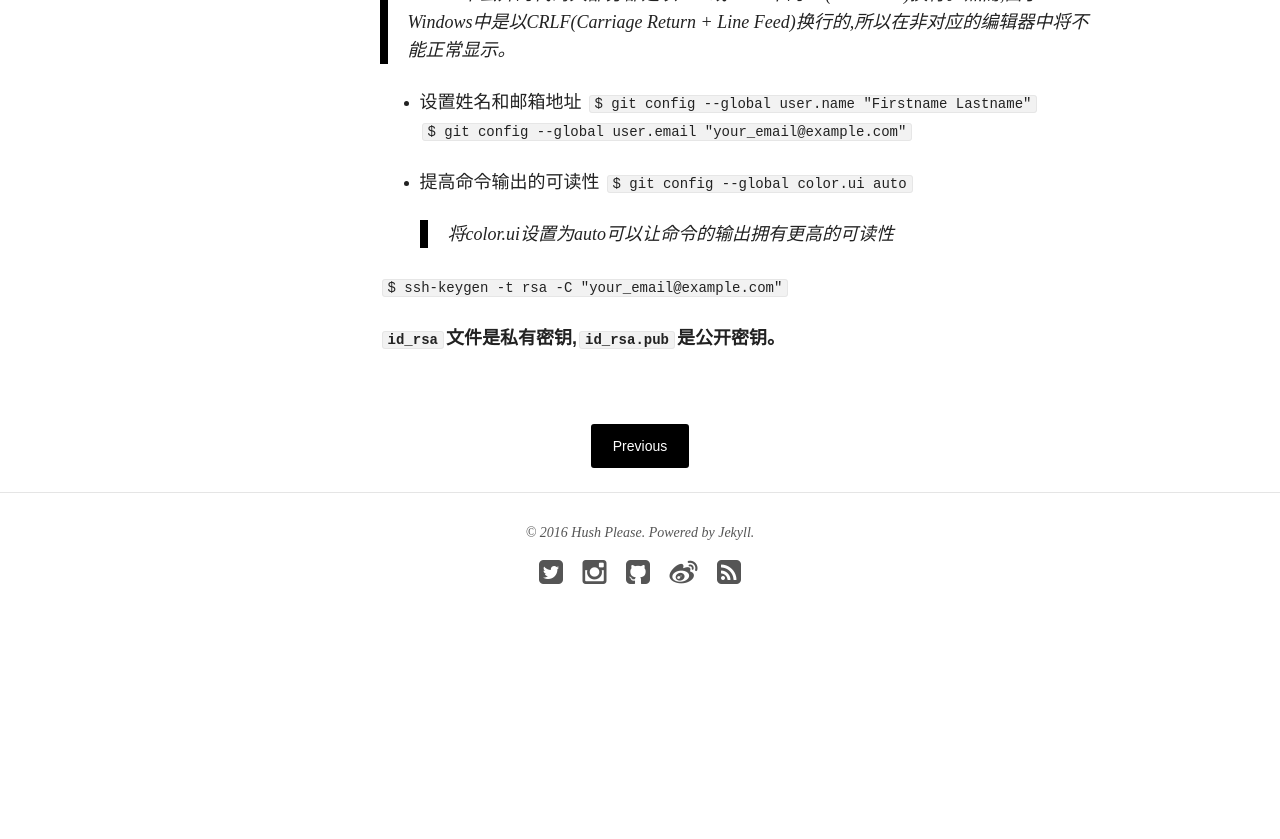
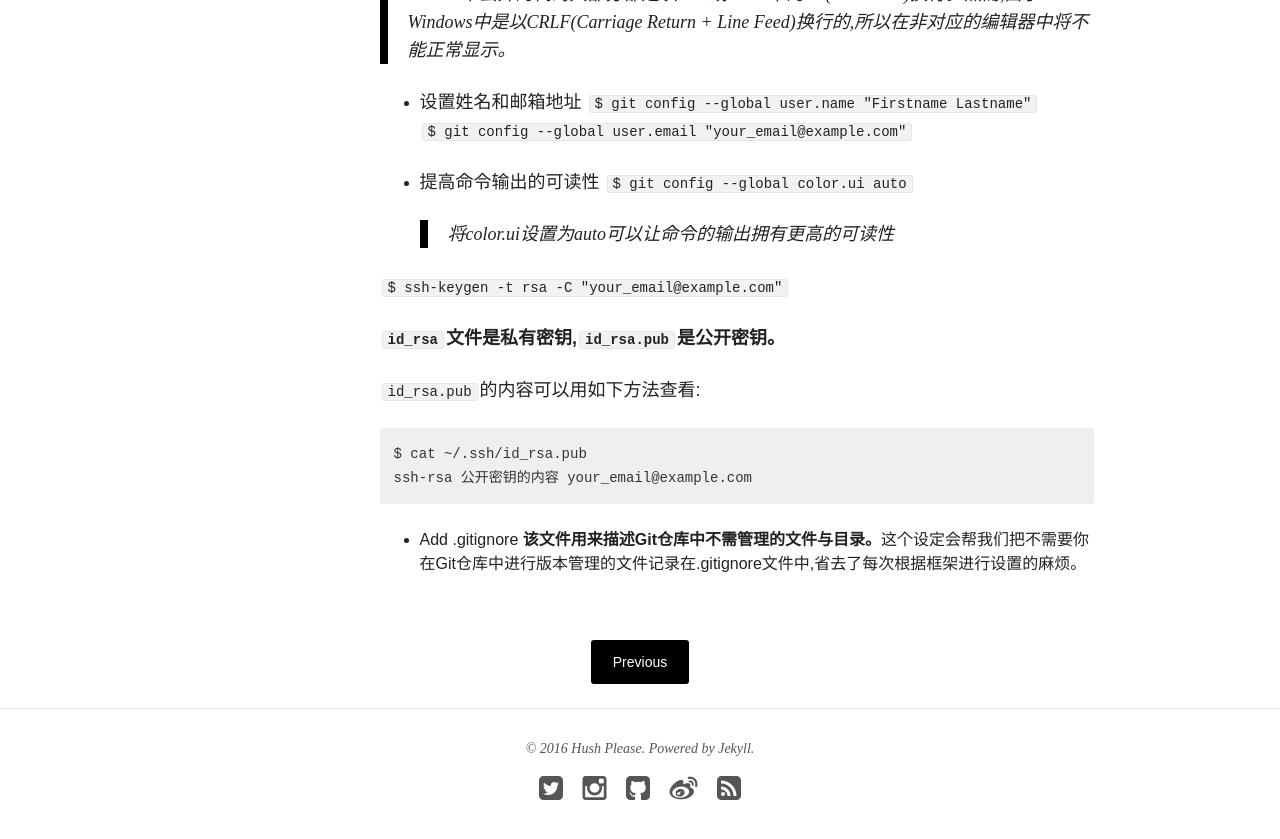
Before and after one commit to hushPlease/hushPlease.github.io, a Jekyll site: the page built from _posts/blog/2016-08-09-github-take-down.md, in a window 1280 px wide and 900 px high, scrolled down 1385 px. Shown: the top 839 px of the window. Built offline with Jekyll 4.4.1, drawn with Linux system fonts in a browser that asks for light colours; nearby versions of some CDN libraries; before the commit the page ends 2069 px from its top, so only the background shows below that.

Commit message:
Update post.

```diff
--- a/_posts/blog/2016-08-09-github-take-down.md
+++ b/_posts/blog/2016-08-09-github-take-down.md
@@ -36,3 +36,11 @@ share: true
 `$ ssh-keygen -t rsa -C "your_email@example.com"`
 
 **`id_rsa`文件是私有密钥,`id_rsa.pub`是公开密钥。**
+
+`id_rsa.pub`的内容可以用如下方法查看:
+
+    $ cat ~/.ssh/id_rsa.pub
+    ssh-rsa 公开密钥的内容 your_email@example.com
+
+* Add .gitignore
+**该文件用来描述Git仓库中不需管理的文件与目录。**这个设定会帮我们把不需要你在Git仓库中进行版本管理的文件记录在.gitignore文件中,省去了每次根据框架进行设置的麻烦。
```
